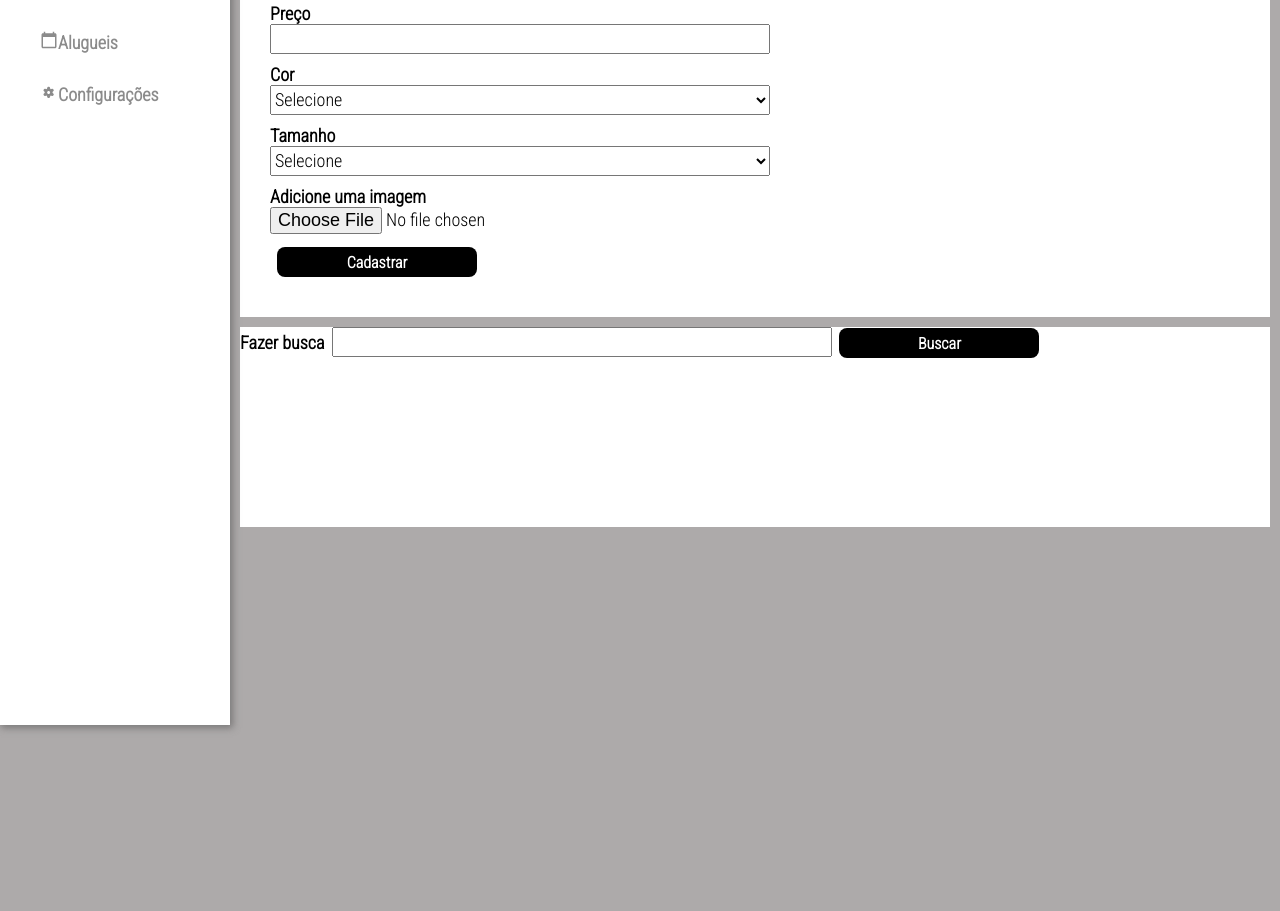
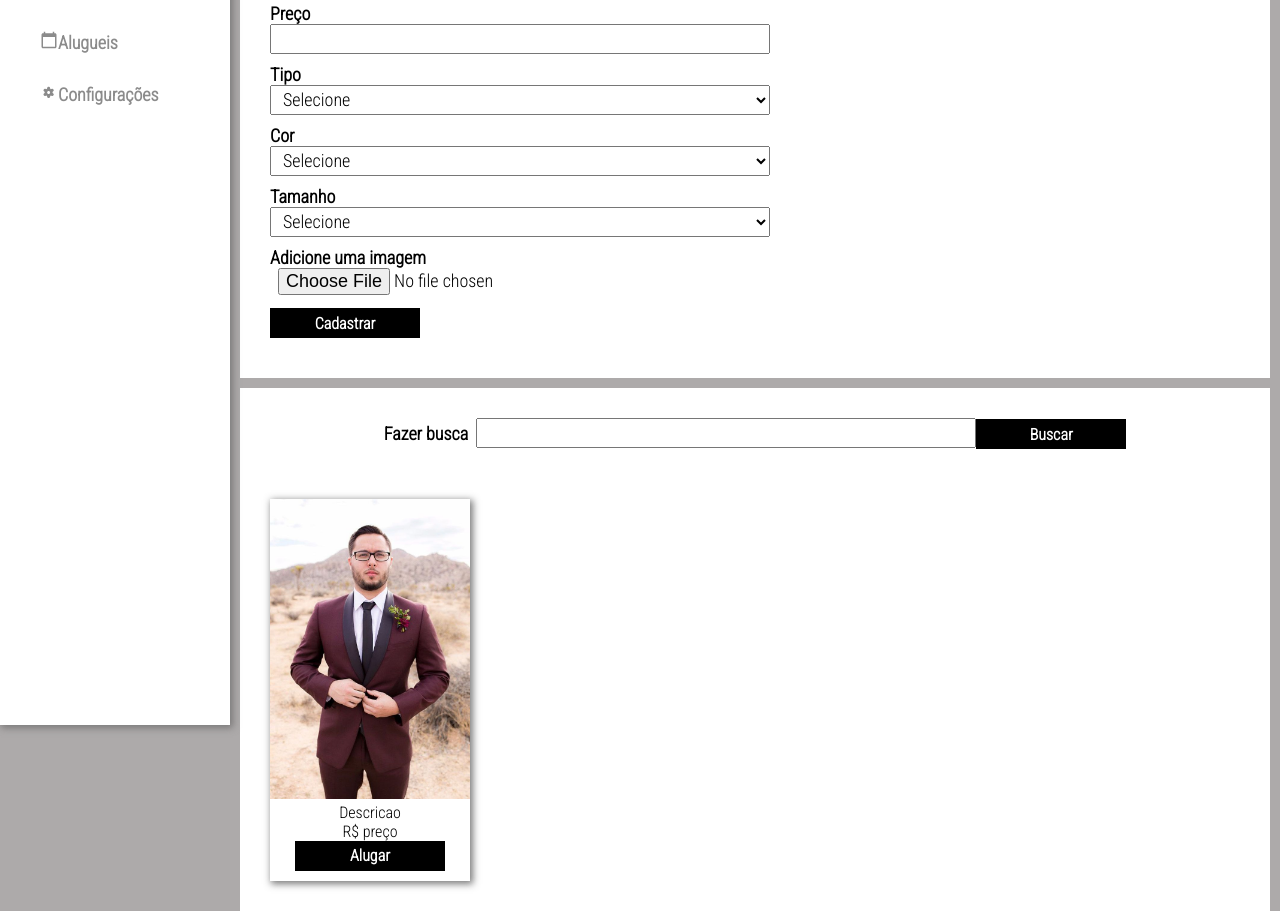
Before and after one commit to julio-r-ai/top-fashion, a React (Vite) app: page /product in a window 1280 px wide. Shown: the part 275-1186 px from the top of the page. Before the commit the page ends 802 px from the top, so only its background shows below. Built offline with nearby package versions, Linux system fonts and the light colour scheme.

Commit message:
Desenvolvendo painel de pesquisa de produto

```diff
--- a/src/App.css
+++ b/src/App.css
@@ -84,14 +84,14 @@ body{
   color: rgb(139, 139, 139) ;
   font-size: 25px;
 }
-.cards{
+.boxs{
   width: 100%;
   display: flex;
   justify-content: space-evenly;
   margin-top: -200px;
 }
 
-.card{
+.box{
   width: 230px;
   height: 230px;
   background-color: rgb(255, 255, 255);
@@ -100,7 +100,7 @@ body{
   padding-top: 20%;
 }
 
-.card h4{
+.box h4{
   font-size: 25px;
 
 }
@@ -156,7 +156,6 @@ body{
   margin-top: 40px;
   background-color: rgb(255, 255, 255);
   padding: 30px;
-  gap: 20px;
 }
 
 .register h2{
@@ -181,27 +180,26 @@ input, select{
   width: 500px;
   height:30px;
   font-size: 18px;
+  padding-left: 8px;
+  padding-right: 8px;
 }
 
 button{
   height: 30px;
-  width: 200px;
+  width: 150px;
   font-size: 16px;
   font-weight: bolder;
-  border-radius: 8px;
   border: none;
   background-color: black;
   color: white;
   transition: 0.1s;
-  margin-left: 7px;
 }
 
 button:hover{
   height: 31px;
-  width: 203px;
+  width: 153px;
   font-size: 16px;
   font-weight: bolder;
-  border-radius: 8px;
   border: none;
   background-color: black;
   color: white;
@@ -212,5 +210,22 @@ button:hover{
 .search{
   margin-top: 10px;
   background-color: rgb(255, 255, 255);
-  height: 200px;
+  padding: 30px;
+  text-align: center;
 }
+
+.searchInter{
+  margin-bottom: 50px;
+}
+
+.card{
+  background-color:  rgb(255, 255, 255);
+  box-shadow: 2px 2px 7px 1px rgba(70, 70, 70, 0.718);
+  width: 200px;
+  padding-bottom: 10px;
+
+}
+
+.card img{
+  width: 200px;
+}
--- a/src/routes/Home.jsx
+++ b/src/routes/Home.jsx
@@ -43,11 +43,11 @@ const Home = () => {
                 </motion.div>
            </div>
 
-            <div className="cards">
+            <div className="boxs">
 
                 <motion.div animate={{y:200}} >
                     <Link className="linksHome"  to="/product">
-                        <div className="card">
+                        <div className="box">
                             <BsFillArchiveFill/>
                             <h4>Acessar Produtos</h4>
                         </div>
@@ -56,7 +56,7 @@ const Home = () => {
 
                 <motion.div animate={{y:200}} >
                     <Link className="linksHome"  to="/client">
-                        <div className="card">
+                        <div className="box">
                             <MdOutlineAccountBox/>
                             <h4>Acessar Clientes</h4>
                         </div>
@@ -65,7 +65,7 @@ const Home = () => {
 
                 <motion.div animate={{y:200}} >
                     <Link className="linksHome"  to="/rents">
-                        <div className="card">
+                        <div className="box">
                             <MdCalendarToday/>
                             <h4>Acessar Alugueis</h4>
                         </div>
@@ -74,7 +74,7 @@ const Home = () => {
 
                 <motion.div animate={{y:200}} >
                     <Link className="linksHome"  to="/configuration">
-                        <div className="card">
+                        <div className="box">
                             <TiCog/>
                             <h4>Configurações</h4>
                         </div>
--- a/src/routes/Product.jsx
+++ b/src/routes/Product.jsx
@@ -1,6 +1,8 @@
 import React from "react";
 import '../App.css'
 import { motion } from "framer-motion";
+
+import imagem1 from "../images/img3.jpg"
 
 const Product = () => {
    return(
@@ -21,11 +23,19 @@ const Product = () => {
                 <input type="text" name="price"/>
            </div>
            <div>
+                <label htmlFor="">Tipo</label>
+               <select name="departamento">
+                    <option selected disabled>Selecione</option>
+                    <option value="terno">Terno</option>
+                    <option value="vestido">Vestido</option>
+               </select>
+           </div>
+           <div>
                 <label htmlFor="">Cor</label>
                <select name="departamento">
                     <option selected disabled>Selecione</option>
                     <option value="red">Vermelho</option>
-                    <option value="blue">Azul</option>
+                    <option value="terracotta">Terracota</option>
                     <option value="pink">Rosa</option>
                     <option value="yelow">Amarelho</option>
                     <option value="White">Branco</option>
@@ -55,9 +65,28 @@ const Product = () => {
         </motion.div>
 
         <motion.div className="search">
-            <label htmlFor="">Fazer busca</label>
-            <input type="text"></input>
-            <button>Buscar</button>
+            <div className="searchInter">
+               <label htmlFor="">Fazer busca</label>
+               <input type="text"></input>
+               <button>Buscar</button>
+            </div>
+
+            <div className="cards">
+               <div className="card">
+                    <div>
+                         <img src={imagem1} alt="" />
+                    </div>
+                    <div>
+                         <span>Descricao</span>
+                    </div>
+                    <div>
+                         <span>R$ preço</span>
+                    </div>
+                    <div>
+                         <button>Alugar</button>
+                    </div>
+               </div>
+            </div>
         </motion.div>
 
        </div>
```
